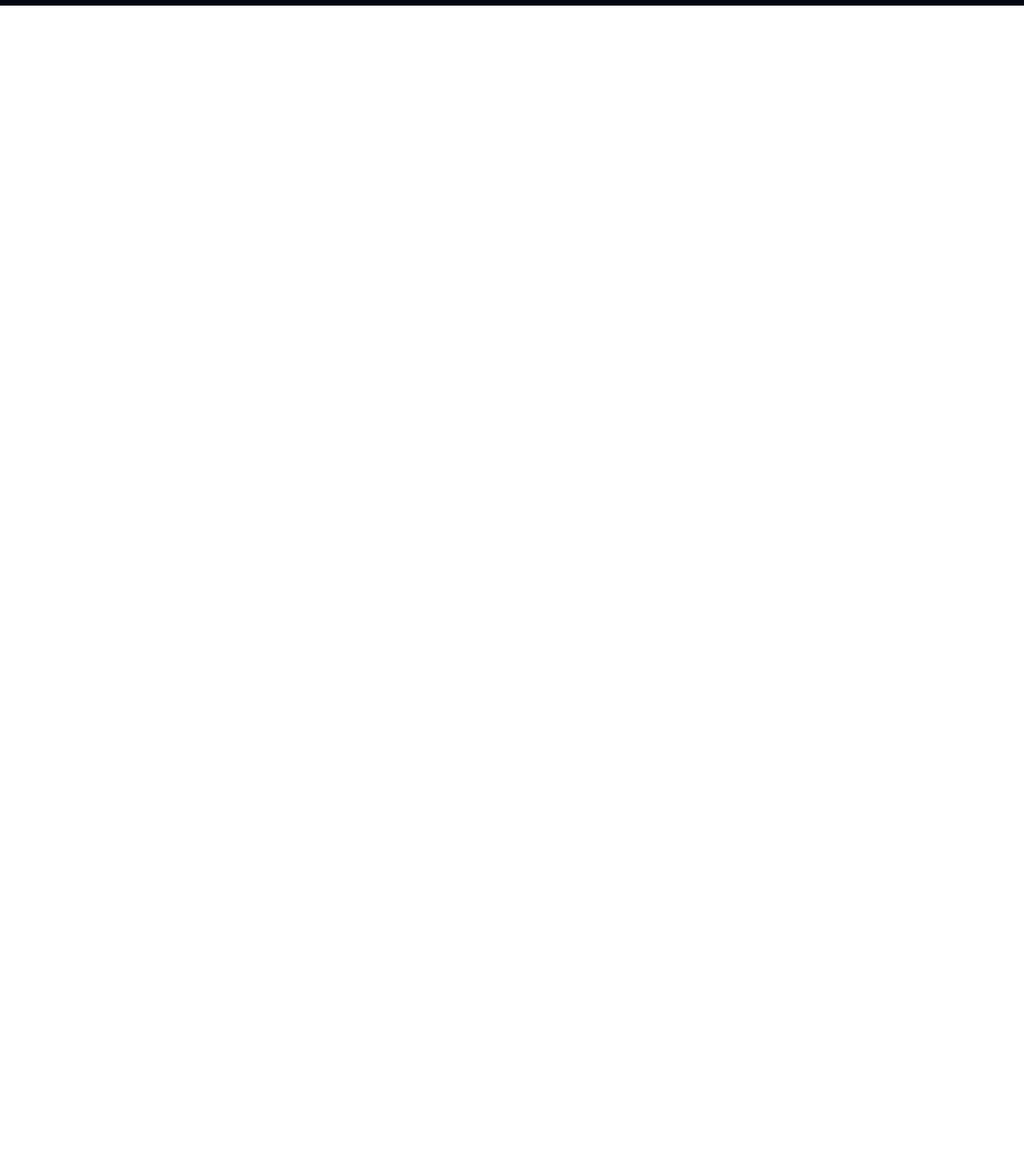
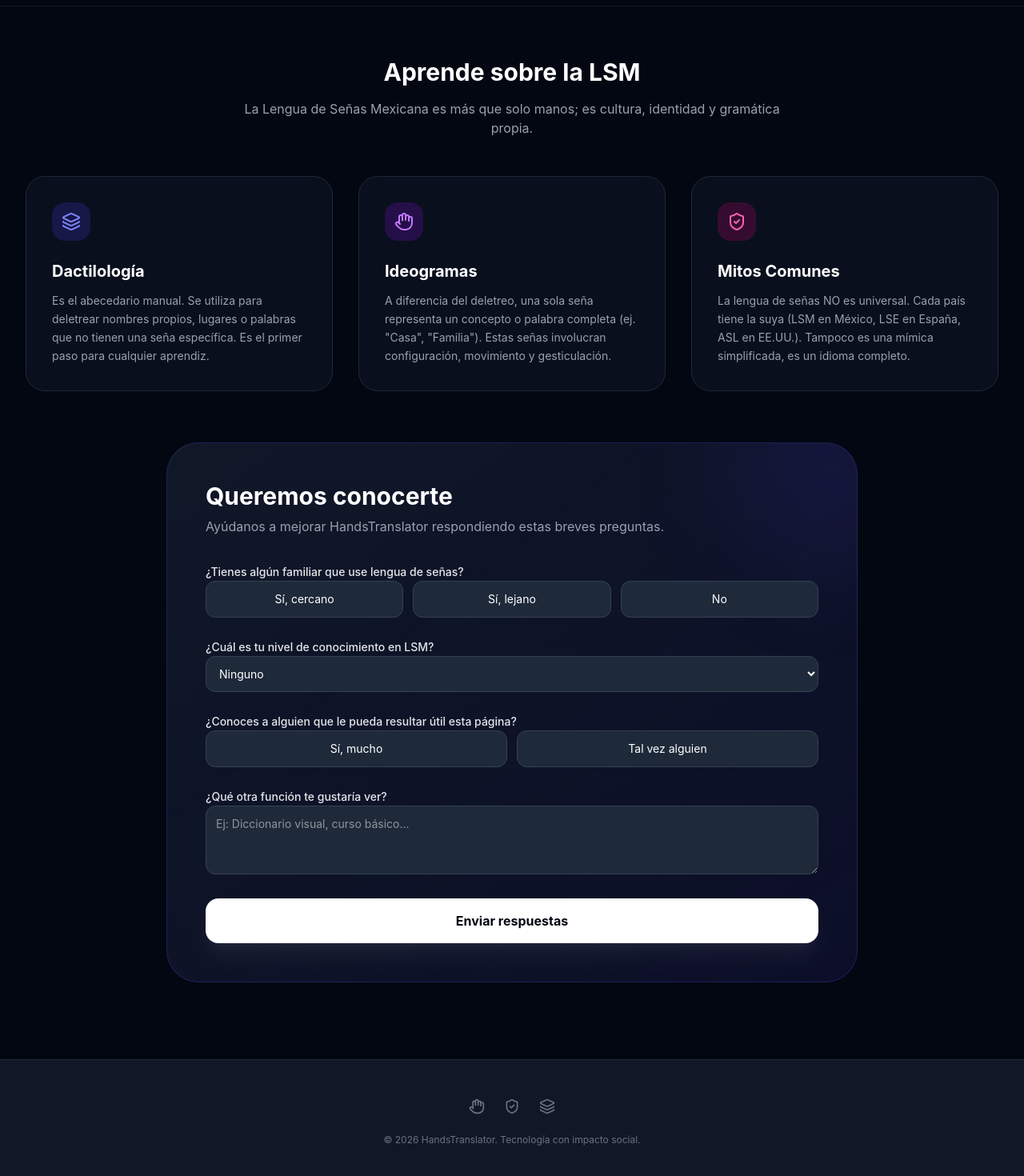
Before and after one commit to MrGrayMind/handstranslator, a React (Vite) app: page / in a window 1280 px wide. Shown: the part 860-2330 px from the top of the page at 80% size. Before the commit the page ends 867 px from the top, so only its background shows below. Built offline with nearby package versions, Linux system fonts and the light colour scheme.

Commit message:
Implement educational section and feedback form
Added educational section and community feedback form to App component.

```diff
--- a/src/App.tsx
+++ b/src/App.tsx
@@ -807,6 +807,150 @@ export default function App() {
         </div>
       </main>
 
+      {/* ═══════════ SECCIÓN EDUCATIVA ═══════════ */}
+      <section className="max-w-7xl mx-auto px-4 sm:px-6 lg:px-8 py-16 border-t border-gray-900">
+        <div className="text-center mb-12">
+          <h2 className="text-3xl font-bold mb-4">Aprende sobre la LSM</h2>
+          <p className="text-gray-400 max-w-2xl mx-auto">
+            La Lengua de Señas Mexicana es más que solo manos; es cultura, identidad y gramática propia.
+          </p>
+        </div>
+
+        <div className="grid grid-cols-1 md:grid-cols-3 gap-8">
+          <div className="bg-gray-900/50 p-8 rounded-3xl border border-gray-800 hover:border-indigo-500/50 transition-colors group">
+            <div className="w-12 h-12 bg-indigo-600/20 rounded-2xl flex items-center justify-center mb-6 group-hover:scale-110 transition-transform">
+              <Layers size={24} className="text-indigo-400" />
+            </div>
+            <h3 className="text-xl font-bold mb-3">Dactilología</h3>
+            <p className="text-gray-400 text-sm leading-relaxed">
+              Es el abecedario manual. Se utiliza para deletrear nombres propios, lugares o palabras que no tienen una seña específica. Es el primer paso para cualquier aprendiz.
+            </p>
+          </div>
+
+          <div className="bg-gray-900/50 p-8 rounded-3xl border border-gray-800 hover:border-purple-500/50 transition-colors group">
+            <div className="w-12 h-12 bg-purple-600/20 rounded-2xl flex items-center justify-center mb-6 group-hover:scale-110 transition-transform">
+              <Hand size={24} className="text-purple-400" />
+            </div>
+            <h3 className="text-xl font-bold mb-3">Ideogramas</h3>
+            <p className="text-gray-400 text-sm leading-relaxed">
+              A diferencia del deletreo, una sola seña representa un concepto o palabra completa (ej. "Casa", "Familia"). Estas señas involucran configuración, movimiento y gesticulación.
+            </p>
+          </div>
+
+          <div className="bg-gray-900/50 p-8 rounded-3xl border border-gray-800 hover:border-pink-500/50 transition-colors group">
+            <div className="w-12 h-12 bg-pink-600/20 rounded-2xl flex items-center justify-center mb-6 group-hover:scale-110 transition-transform">
+              <ShieldCheck size={24} className="text-pink-400" />
+            </div>
+            <h3 className="text-xl font-bold mb-3">Mitos Comunes</h3>
+            <p className="text-gray-400 text-sm leading-relaxed">
+              La lengua de señas NO es universal. Cada país tiene la suya (LSM en México, LSE en España, ASL en EE.UU.). Tampoco es una mímica simplificada, es un idioma completo.
+            </p>
+          </div>
+        </div>
+      </section>
+
+      {/* ═══════════ FORMULARIO DE COMUNIDAD ═══════════ */}
+      <section className="max-w-4xl mx-auto px-4 pb-24">
+        <div className="bg-gradient-to-br from-gray-900 to-indigo-900/20 rounded-[2.5rem] p-8 md:p-12 border border-indigo-500/20 relative overflow-hidden">
+          {/* Decoración de fondo */}
+          <div className="absolute -top-24 -right-24 w-64 h-64 bg-indigo-600/10 rounded-full blur-3xl" />
+
+          <div className="relative z-10">
+            <h2 className="text-2xl md:text-3xl font-bold mb-2">Queremos conocerte</h2>
+            <p className="text-gray-400 mb-8">Ayúdanos a mejorar HandsTranslator respondiendo estas breves preguntas.</p>
+
+            <form
+              onSubmit={async (e) => {
+                e.preventDefault();
+                const formData = new FormData(e.currentTarget);
+                const data = Object.fromEntries(formData.entries());
+
+                try {
+                  const { error } = await supabase.functions.invoke('form', { body: data });
+                  if (error) throw error;
+                  alert('¡Gracias por tus respuestas!');
+                  (e.target as HTMLFormElement).reset();
+                } catch (err) {
+                  alert('Error al enviar: Pronto tendremos lista esta función.');
+                }
+              }}
+              className="space-y-6"
+            >
+              {/* Pregunta 1 */}
+              <div className="space-y-3">
+                <label className="text-sm font-medium text-gray-200">¿Tienes algún familiar que use lengua de señas?</label>
+                <div className="grid grid-cols-2 sm:grid-cols-3 gap-3">
+                  {['Sí, cercano', 'Sí, lejano', 'No'].map((opcion) => (
+                    <label key={opcion} className="relative">
+                      <input type="radio" name="familiar" value={opcion} className="peer sr-only" required />
+                      <div className="p-3 text-center text-sm bg-gray-800 border border-gray-700 rounded-xl cursor-pointer peer-checked:bg-indigo-600 peer-checked:border-indigo-400 transition-all">
+                        {opcion}
+                      </div>
+                    </label>
+                  ))}
+                </div>
+              </div>
+
+              {/* Pregunta 2 */}
+              <div className="space-y-3">
+                <label className="text-sm font-medium text-gray-200">¿Cuál es tu nivel de conocimiento en LSM?</label>
+                <select name="nivel" className="w-full bg-gray-800 border border-gray-700 rounded-xl p-3 text-sm outline-none focus:border-indigo-500 transition-colors">
+                  <option value="ninguno">Ninguno</option>
+                  <option value="basico">Básico (Abecedario)</option>
+                  <option value="intermedio">Intermedio (Conversación fluida)</option>
+                  <option value="avanzado">Avanzado / Intérprete</option>
+                </select>
+              </div>
+
+              {/* Pregunta 3 */}
+              <div className="space-y-3">
+                <label className="text-sm font-medium text-gray-200">¿Conoces a alguien que le pueda resultar útil esta página?</label>
+                <div className="grid grid-cols-2 gap-3">
+                  {['Sí, mucho', 'Tal vez alguien'].map((opcion) => (
+                    <label key={opcion} className="relative">
+                      <input type="radio" name="utilidad" value={opcion} className="peer sr-only" />
+                      <div className="p-3 text-center text-sm bg-gray-800 border border-gray-700 rounded-xl cursor-pointer peer-checked:bg-indigo-600 peer-checked:border-indigo-400 transition-all">
+                        {opcion}
+                      </div>
+                    </label>
+                  ))}
+                </div>
+              </div>
+
+              {/* Pregunta Abierta */}
+              <div className="space-y-3">
+                <label className="text-sm font-medium text-gray-200">¿Qué otra función te gustaría ver?</label>
+                <textarea
+                  name="sugerencia"
+                  rows={3}
+                  placeholder="Ej: Diccionario visual, curso básico..."
+                  className="w-full bg-gray-800 border border-gray-700 rounded-xl p-3 text-sm outline-none focus:border-indigo-500 transition-colors"
+                />
+              </div>
+
+              <button
+                type="submit"
+                className="w-full py-4 bg-white text-gray-950 rounded-2xl font-bold hover:bg-indigo-50 transition-all shadow-xl shadow-white/5"
+              >
+                Enviar respuestas
+              </button>
+            </form>
+          </div>
+        </div>
+      </section>
+
+      {/* ═══════════ FOOTER ═══════════ */}
+      <footer className="bg-gray-900 border-t border-gray-800 py-12 text-center">
+        <div className="flex justify-center gap-6 mb-6">
+          <Hand className="text-gray-500" size={20} />
+          <ShieldCheck className="text-gray-500" size={20} />
+          <Layers className="text-gray-500" size={20} />
+        </div>
+        <p className="text-gray-500 text-xs">
+          © 2026 HandsTranslator. Tecnología con impacto social.
+        </p>
+      </footer>
+
       {/* ═══════════ AUTH MODAL ═══════════ */}
       <AuthModal
         isOpen={authModalOpen}
```
